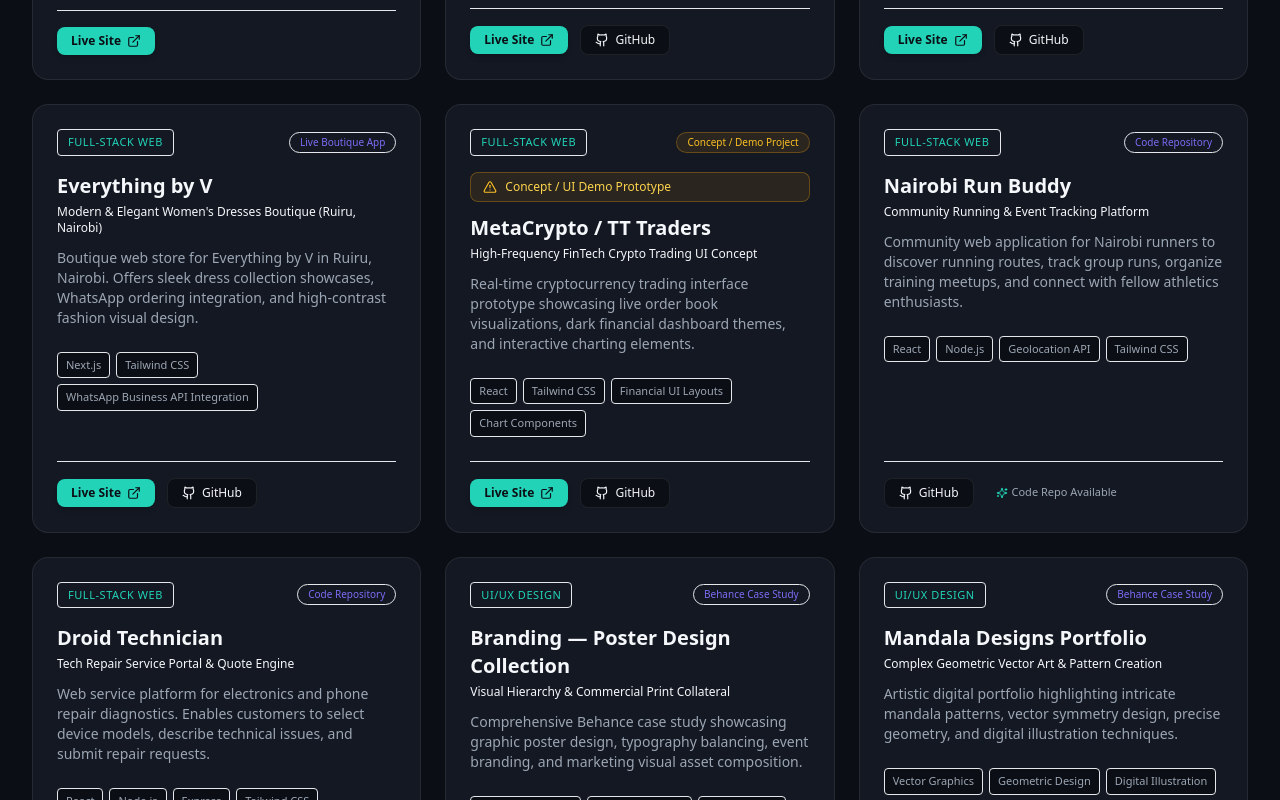
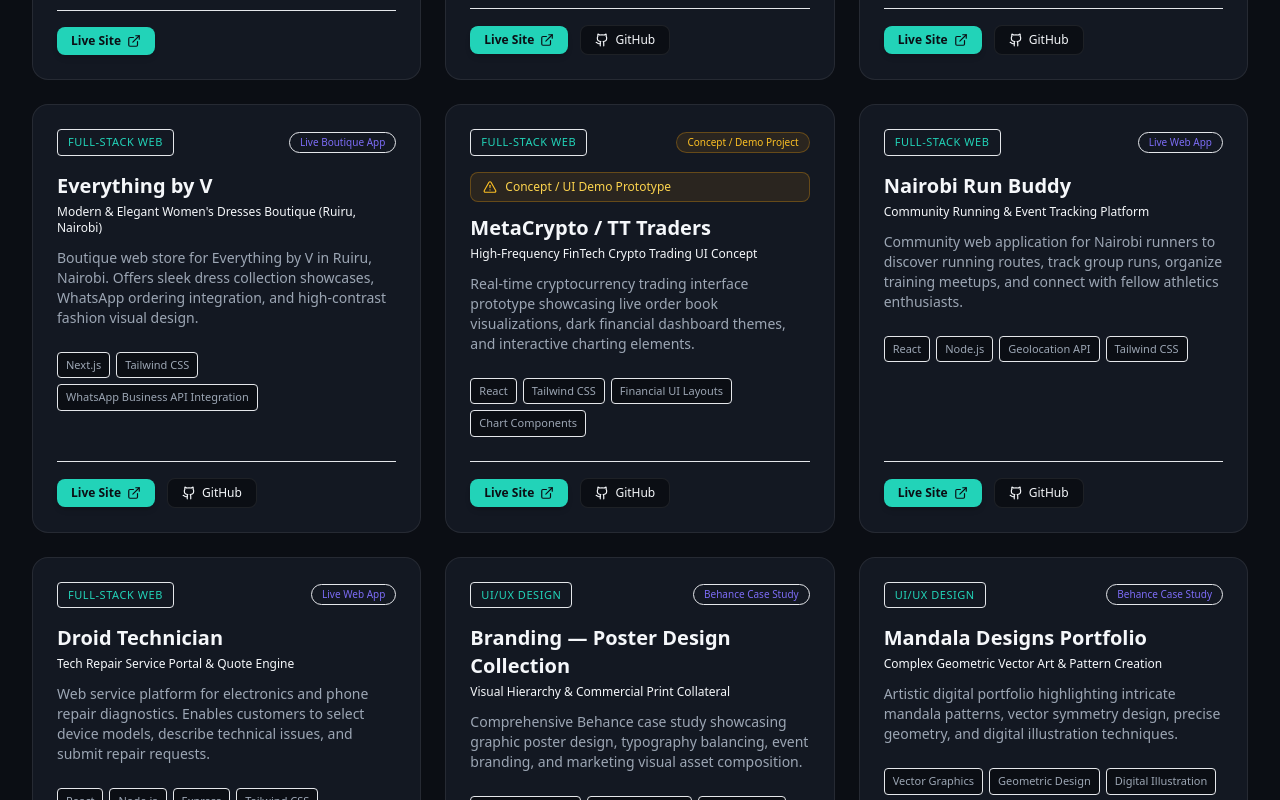
Before and after one commit to Carley505/my-website, a Next.js app: page /projects in a window 1280 px wide. Shown: the part 2260-3060 px from the top of the page. Built offline with nearby package versions, Linux system fonts and the light colour scheme.

Commit message:
Add live URLs for Droid Technician and Nairobi Run Buddy

```diff
--- a/src/data/projects.ts
+++ b/src/data/projects.ts
@@ -174,8 +174,9 @@ export const projectsData: Project[] = [
     category: 'fullstack',
     featured: false,
     techStack: ['React', 'Node.js', 'Geolocation API', 'Tailwind CSS'],
+    liveUrl: 'https://carley505.github.io/Nairobi-Run-Buddy/',
     githubUrl: 'https://github.com/Carley505/Nairobi-Run-Buddy',
-    badge: 'Code Repository',
+    badge: 'Live Web App',
   },
   {
     id: 'droid-technician',
@@ -185,8 +186,9 @@ export const projectsData: Project[] = [
     category: 'fullstack',
     featured: false,
     techStack: ['React', 'Node.js', 'Express', 'Tailwind CSS'],
+    liveUrl: 'http://carley505.github.io/droid-technician',
     githubUrl: 'https://github.com/Carley505/droid-technician',
-    badge: 'Code Repository',
+    badge: 'Live Web App',
   },
   {
     id: 'branding-poster-design',
```
